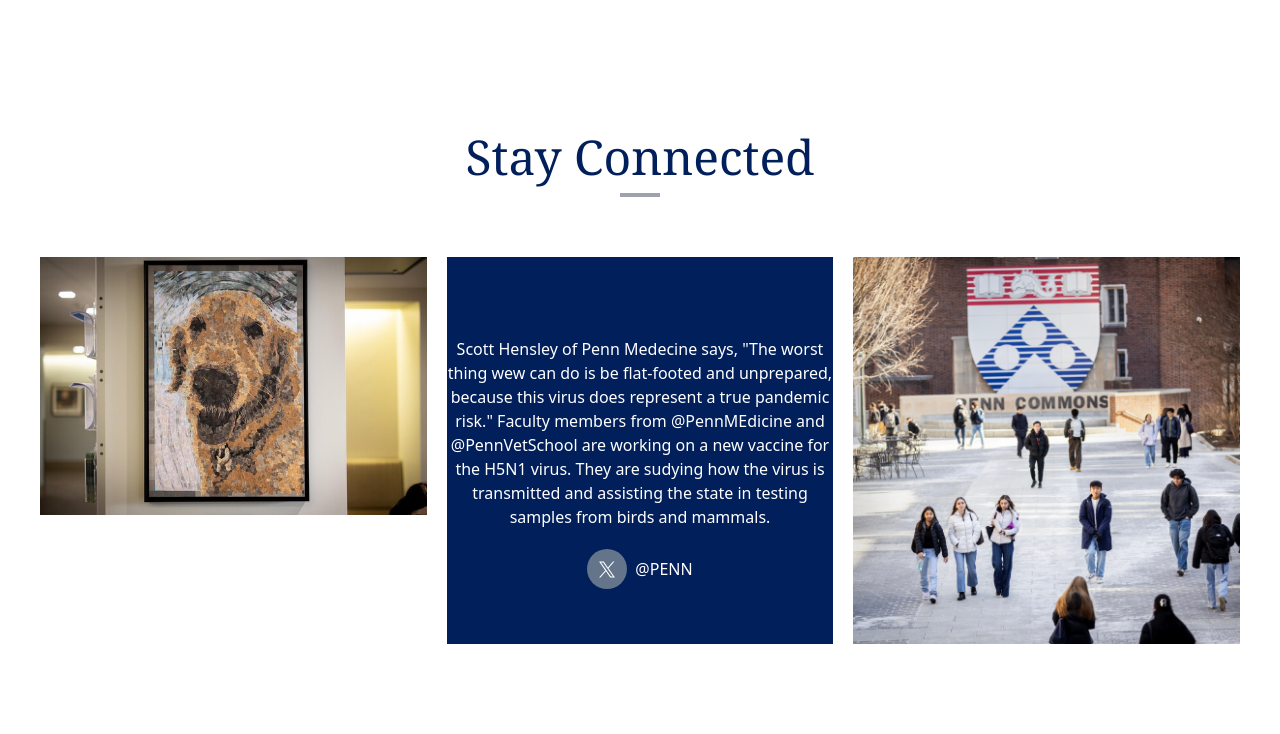
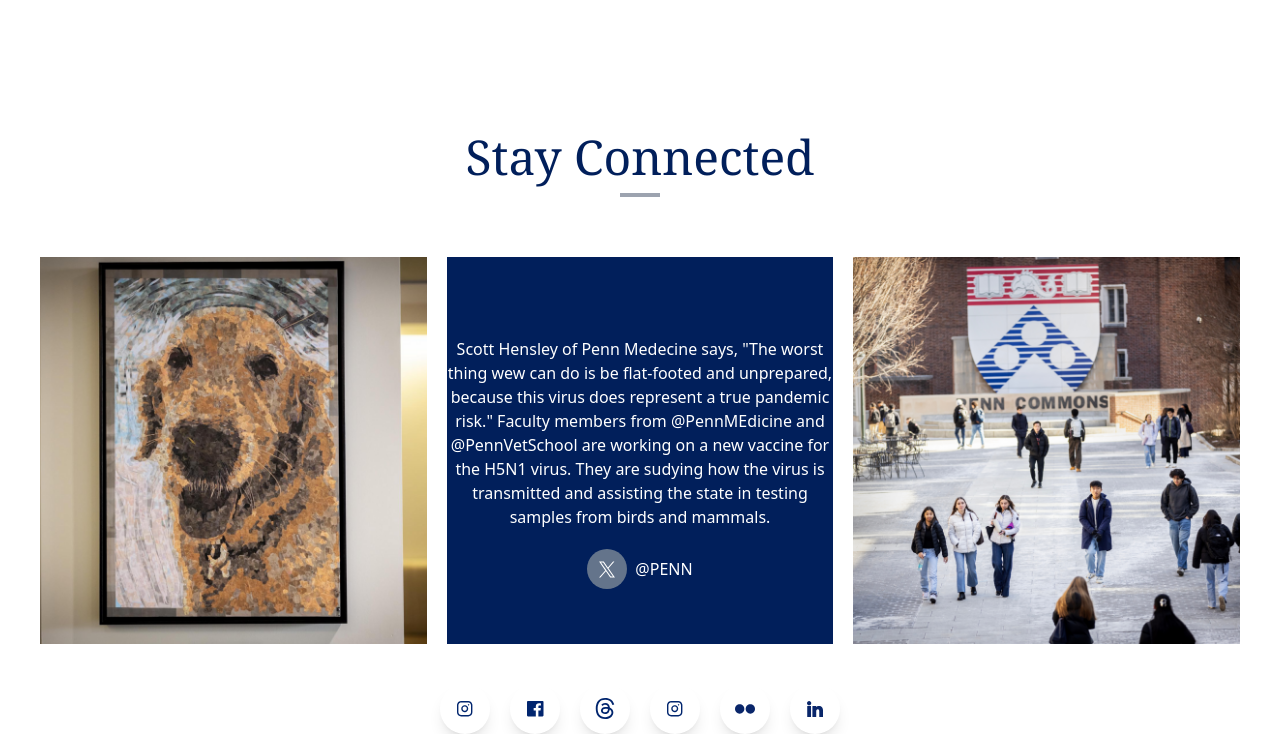
Before and after one commit to AntoineMHB/upenn_clone, a website built with Vite: page index.html in a window 1280 px wide. Shown: the part 5394-6128 px from the top of the page. Before the commit the page ends 6038 px from the top, so only its background shows below. Built offline with nearby package versions, Linux system fonts and the light colour scheme.

Commit message:
social media added

```diff
--- a/index.html
+++ b/index.html
@@ -470,7 +470,7 @@
      <div>
         <div class="lg:grid grid-cols-[repeat(3,minmax(300px,1fr))] gap-[20px] pl-[40px] pr-[40px] pt-[60px]">
             <div>
-                <img src="images/080_art-matters-fantine-teaser.jpg" alt="">
+                <img src="images/033_art-matters-fantine-sq.png" alt="">
             </div>
 
             <div class="bg-[#011f5b]">
@@ -500,6 +500,33 @@
                 <img src="images/054_penn_commonsspringsem2025-sq.png" alt="">
             </div>
         </div>
+
+        <!-- Social media -->
+         <div class="flex space-x-5 items-center justify-center pt-10">
+            <div class="h-[50px] w-[50px] rounded-full shadow-lg flex items-center justify-center">
+                <img src="images/031_icon-instagram.svg" alt="">
+            </div>
+
+            <div class="h-[50px] w-[50px] rounded-full shadow-lg flex items-center justify-center">
+                <img src="images/100_icon-facebook.svg" alt="">
+            </div>
+
+            <div class="h-[50px] w-[50px] rounded-full shadow-lg flex items-center justify-center">
+                <img src="images/075_icon-twitter.svg" alt="">
+            </div>
+
+            <div class="h-[50px] w-[50px] rounded-full shadow-lg flex items-center justify-center">
+                <img src="images/031_icon-instagram.svg" alt="">
+            </div>
+
+            <div class="h-[50px] w-[50px] rounded-full shadow-lg flex items-center justify-center">
+                <img src="images/068_icon-flickr.svg" alt="" class="size-5">
+            </div>
+
+            <div class="h-[50px] w-[50px] rounded-full shadow-lg flex items-center justify-center">
+                <img src="images/093_icon-linkedin.svg" alt="" class="size-4">
+            </div>
+         </div>
      </div>
 
 
```
